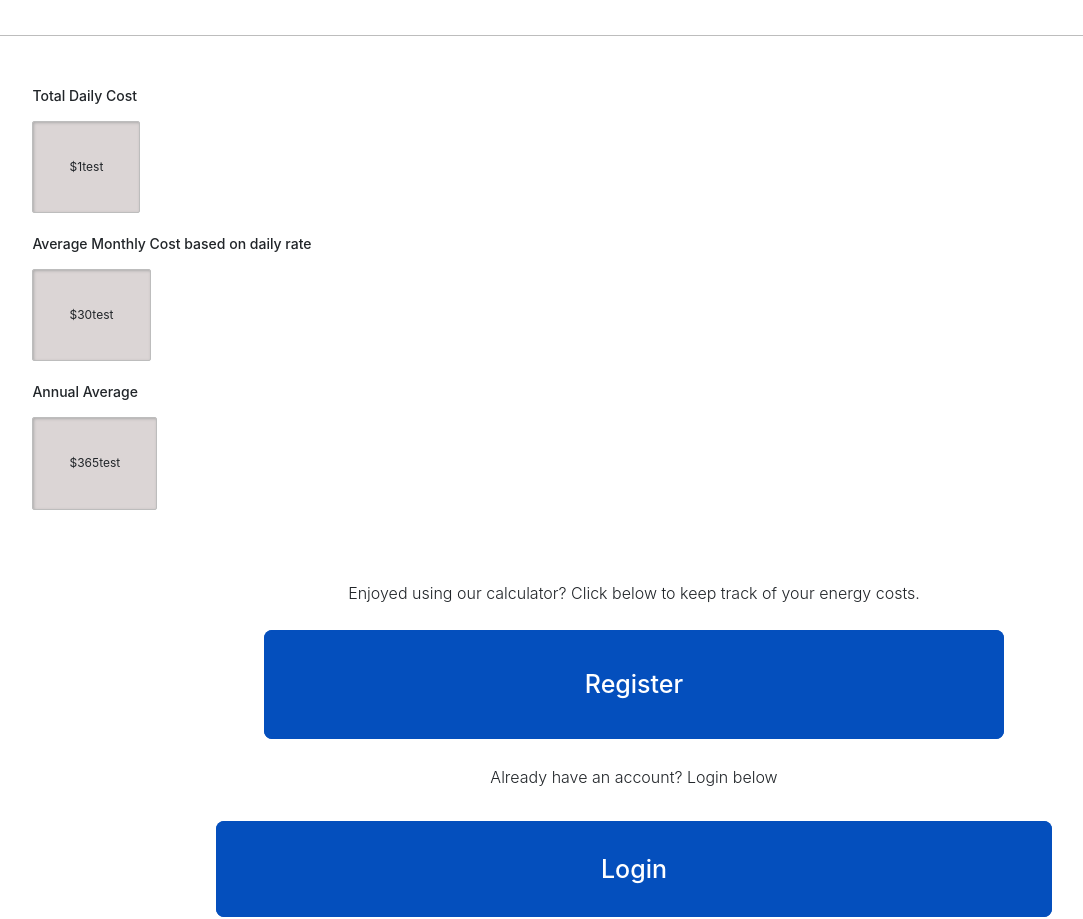
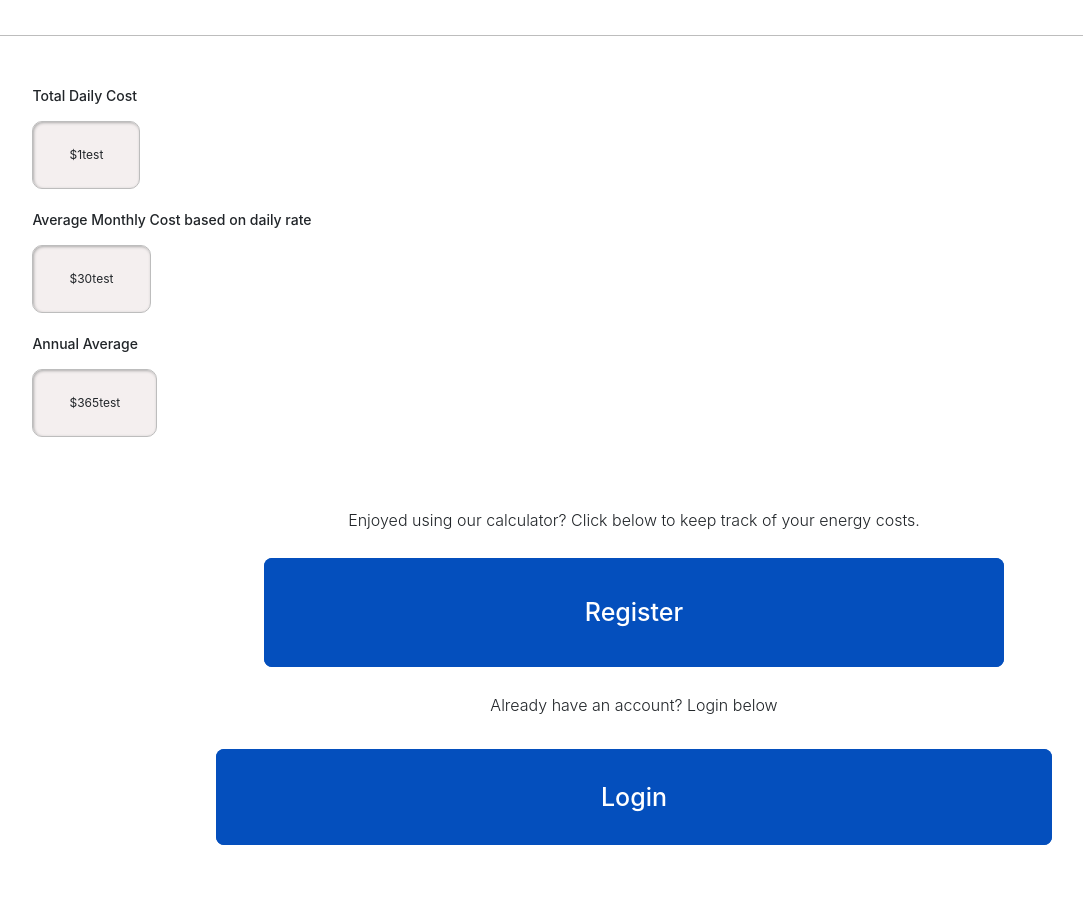
Before and after one commit to BloomTech-Labs/Encon-fe, a React (Create React App) app in the folder encon/: page / in a window 1280 px wide. Shown: the part 860-1779 px from the top of the page, without its empty margins (6-1089 px from the left). Built offline with nearby package versions, Linux system fonts and the light colour scheme.

Commit message:
refined styling on calc output

```diff
--- a/encon/src/styles/Calculator.scss
+++ b/encon/src/styles/Calculator.scss
@@ -88,12 +88,13 @@
     border: 1px solid #bdbdbd;
     box-shadow: inset 1px 1px 3px rgb(173, 172, 172);
     font-size: 1.2rem;
-    padding: 3%;
-    background-color: #dad4d4f5;
-    border-radius: 2px;
+    padding: 2% 3%;
+    background-color: #ebe3e38e;
+    border-radius: 10px;
   }
 }
 .register-login-landingCalc {
+  margin-bottom: 8%;
   p {
     font-size: 1.6rem;
     font-weight: 300;
```
